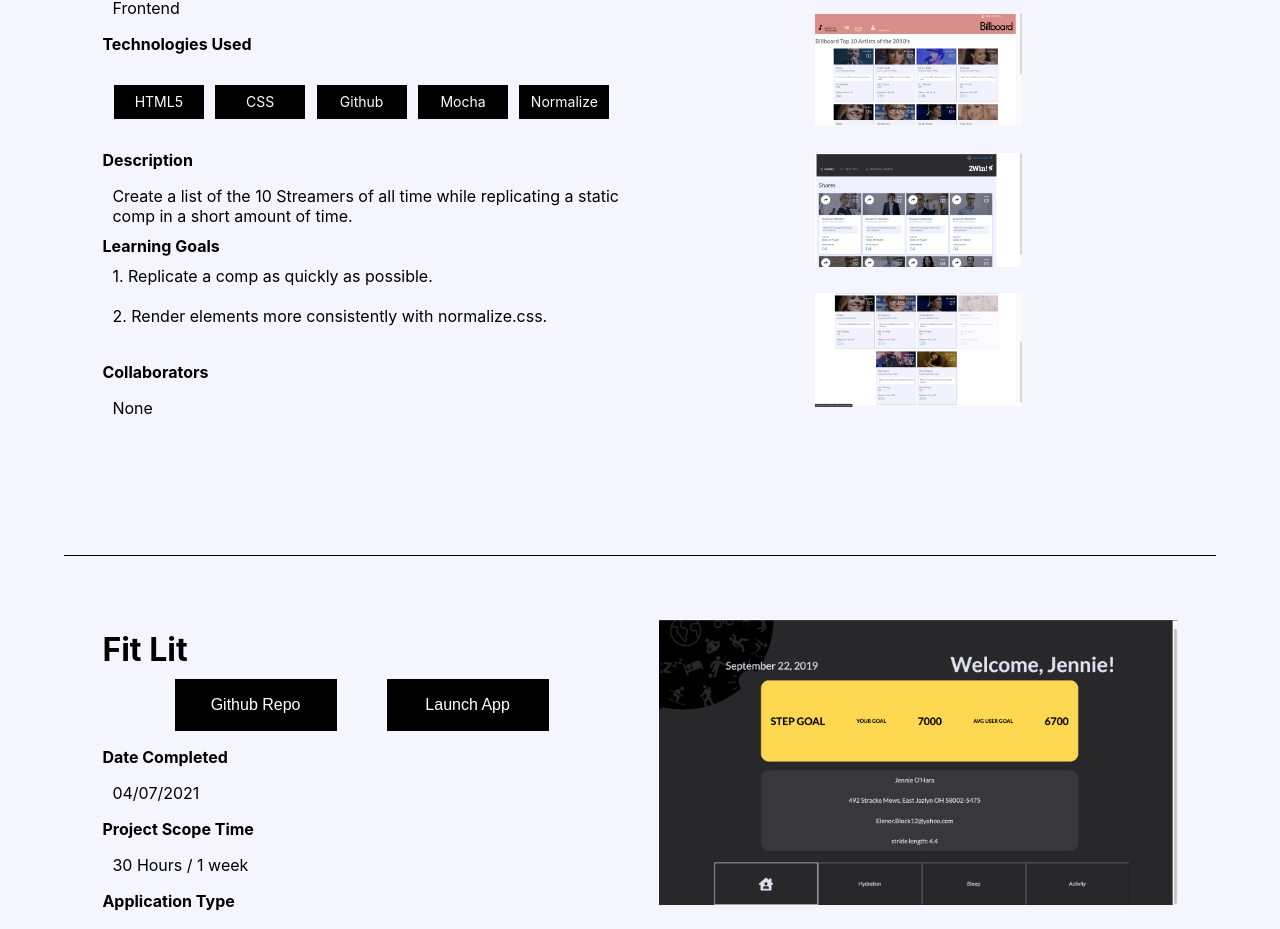
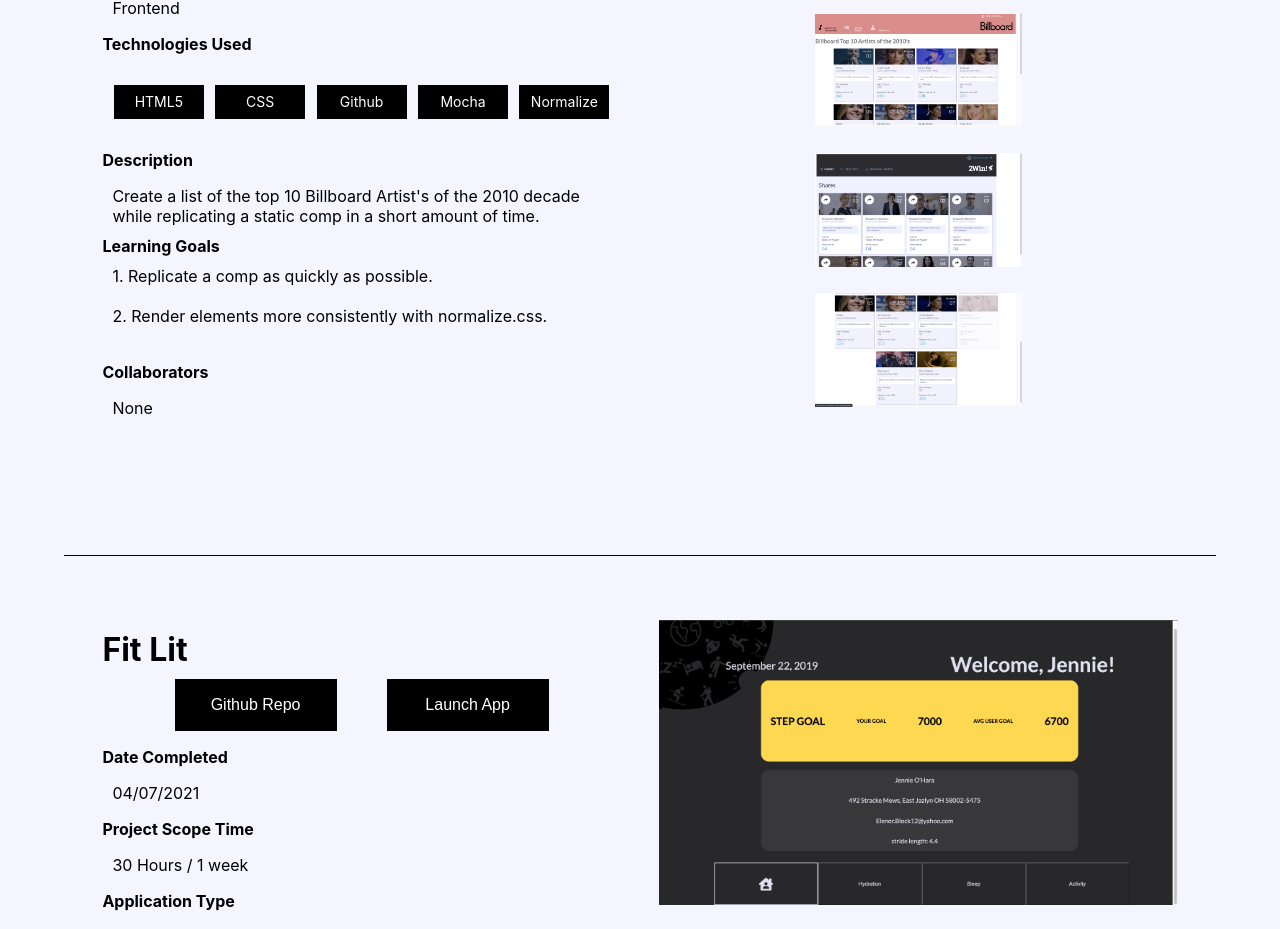
Before and after one commit to shawnmcmahon/portfolio, a React (Create React App) app: page /portfolio in a window 1280 px wide. Shown: the part 5360-6289 px from the top of the page. Built offline with nearby package versions, Linux system fonts and the light colour scheme.

Commit message:
Fix descrption of the static comp

```diff
--- a/src/Components/Portfolio/Portfolio.js
+++ b/src/Components/Portfolio/Portfolio.js
@@ -120,7 +120,7 @@ const Portfolio = ({ pageMode, pageDesign }) => {
     applicationType: 'Frontend',
     collaborators: ['None'],
     technologiesUsed: ['HTML5', 'CSS', 'Github', 'Mocha', 'Normalize'],
-    description: 'Create a list of the 10 Streamers of all time while replicating a static comp in a short amount of time.',
+    description: 'Create a list of the top 10 Billboard Artist\'s of the 2010 decade while replicating a static comp in a short amount of time.',
     learningGoals: ['1. Replicate a comp as quickly as possible.', '2. Render elements more consistently with normalize.css.'],
     pictures: [
     sc1, sc2, sc3],
```
